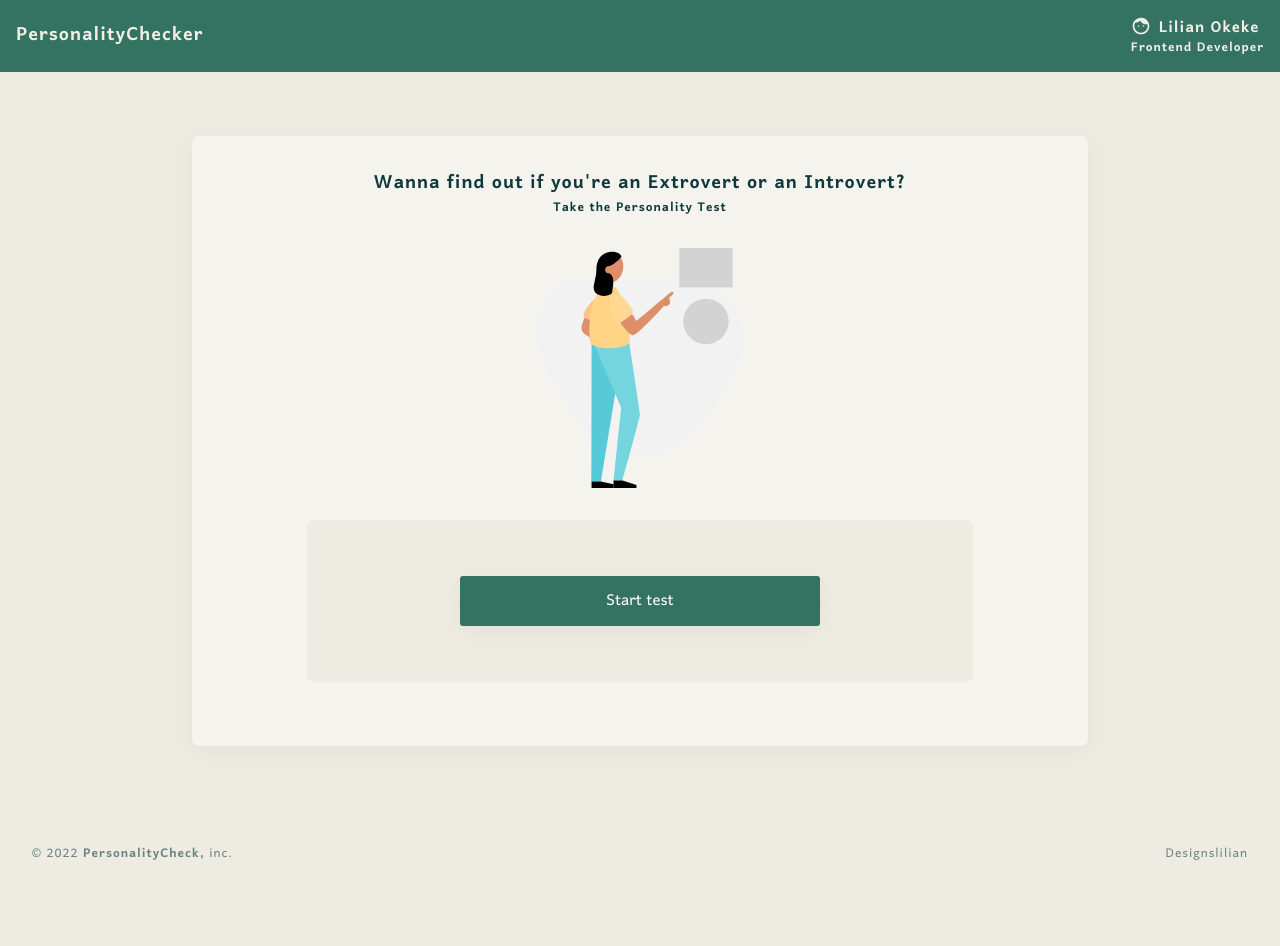
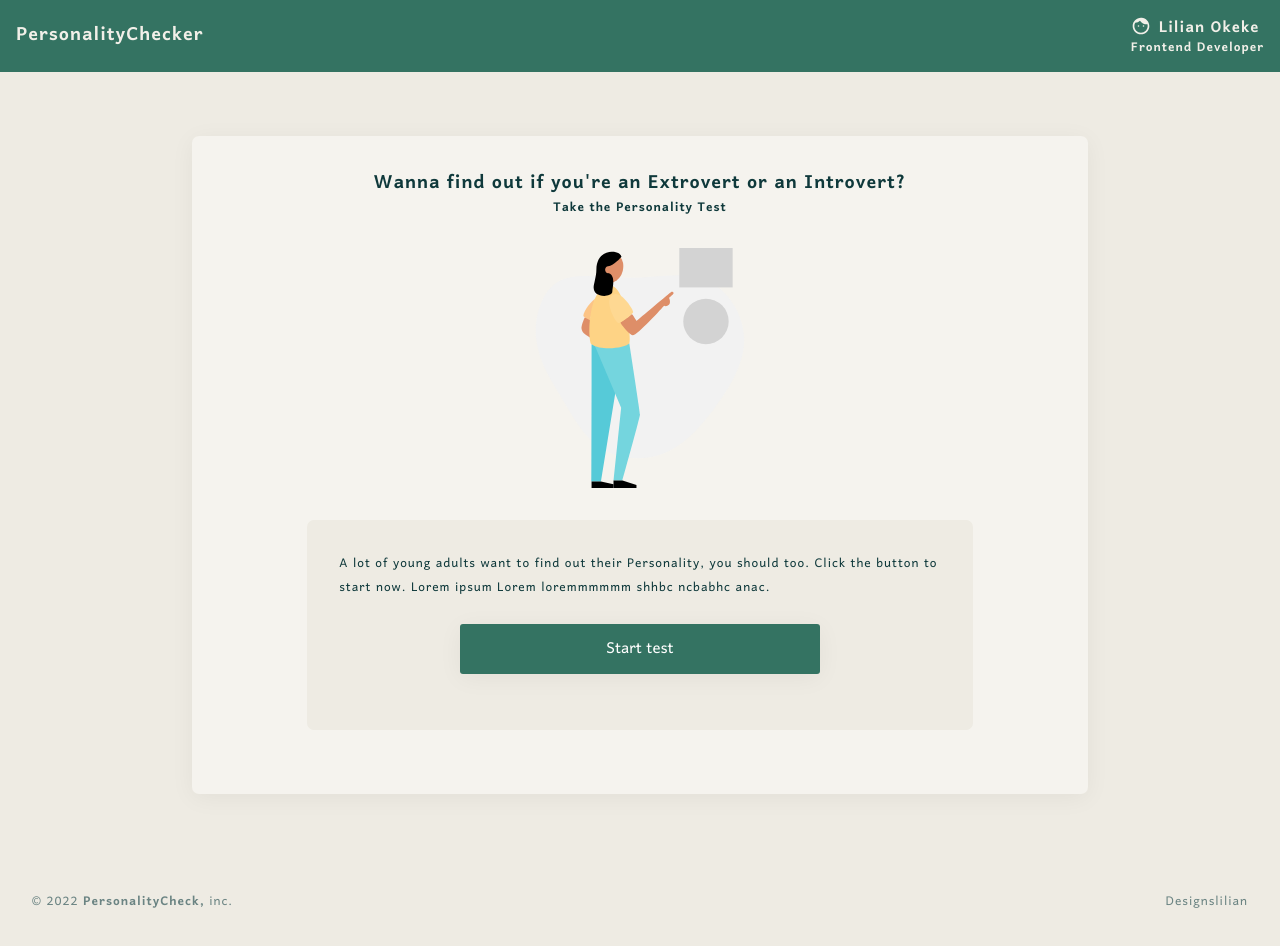
Before and after one commit to Lilianada/PersonalityCheckerApp, a React (Create React App) app: page / in a window 1280 px wide. Before the commit the page ends 898 px from the top, so only its background shows below. Built offline with nearby package versions, Linux system fonts and the light colour scheme; a web font is replaced by a local one.

Commit message:
Routed paths

```diff
--- a/src/App.css
+++ b/src/App.css
@@ -17,7 +17,7 @@
     --darkgreen-color: #2e6757;
     --beige-110: #eeebe3;
     --beige-60: #f1efe8;
-    --beige-10: #f5f3ee;
+    --beige-10: #e8e5df;
     --orange-color: #f1a680;
     --orange-2: #f5decf;
 
--- a/src/App.js
+++ b/src/App.js
@@ -1,4 +1,3 @@
-import { Route, Routes } from 'react-router-dom';
 import './App.css';
 import QtnAnswer from './components/QuestionsAnswer/QtnAns';
 import Home from './pages/Home/Home';
@@ -7,9 +6,7 @@ function App() {
   return (
     <div className="App bodyWrapper">
       <Home/>
-      {/* <Routes>
-          <Route path="/Home" element={<Home/>}/>
-      </Routes> */}
+
     </div>
   );
 }
--- a/src/components/QuestionsAnswer/QAstyles.js
+++ b/src/components/QuestionsAnswer/QAstyles.js
@@ -12,7 +12,7 @@ export const Result = styled.div`
 
 export const ResultText = styled.h1`
     text-align: center;
-    font-size: var(--font-twentyfour);
+    /* font-size: var(--font-twentyfour); */
     font-weight: 600;
 `
 export const QtnCount = styled.p`
@@ -33,7 +33,7 @@ export const Req = styled.p`
 
 export const Options = styled.div`
     padding: 1rem;
-    background: var(--beige-60);
+    background: var(--beige-10);
     display: flex;
     align-items: center;
     margin-top: 1.5rem;
@@ -41,7 +41,7 @@ export const Options = styled.div`
     cursor: pointer;
 
     &:hover, :focus{
-        background: var(--beige-10);
+        background: var(--beige-60);
     }
 `
 
--- a/src/components/QuestionsAnswer/QtnAns.js
+++ b/src/components/QuestionsAnswer/QtnAns.js
@@ -1,4 +1,5 @@
 import React, { useState } from "react";
+import { Link } from "react-router-dom";
 import { Opt,
     Options,
     QtnCount,
@@ -25,9 +26,9 @@ export default function QtnAnswer () {
 
     // Handle the Next button once clicked
     const handleClick = (correctAns) => {
-        if (correctAns == "introvert" > 3) {
+        if ((correctAns == "introvert") > 3) {
             setShowResult("Introvert")
-        }else if (correctAns == "extrovert" > 3){
+        }else if ((correctAns == "extrovert") > 3){
             setShowResult("Extrovert")
         }else {
             setShowResult("Ambivert")
@@ -47,7 +48,7 @@ export default function QtnAnswer () {
             {showResult ? (
                 <Result>
                     <ResultText>You are an {showResult}!</ResultText>
-                    {/* <img src="https://n.foxdsgn.com/sterling-3/wp-content/uploads/2020/12/7-2.png" alt="Result" /> */}
+                    <img src="https://n.foxdsgn.com/sterling-3/wp-content/uploads/2020/12/7-2.png" alt="Result" />
                 </Result>
                 )
                 :
@@ -68,7 +69,9 @@ export default function QtnAnswer () {
                             <ButtonWrap>
                                 <Button
                                     onClick={handleClick}
-                                >Next question</Button>
+                                >
+                                    Next question
+                                </Button>
                             </ButtonWrap>
                         </Wrapper>
                     ))}
--- a/src/pages/Home/Home.js
+++ b/src/pages/Home/Home.js
@@ -1,13 +1,10 @@
 import React from "react";
+import { Route, Routes } from 'react-router-dom';
 import FooterSection from '../../components/Footer/Footer';
 import HeaderNav from '../../components/Header/Header';
-import { Wrapper,
-    Header,
-    InnerBody
-} from "../../pages/Home/HomeStyles";
-import image from "../../assets/049-choices-colour.svg"
-import { Link } from "react-router-dom";
-import { Button } from "../../components/QuestionsAnswer/QAstyles";
+import QtnAnswer from "../../components/QuestionsAnswer/QtnAns";
+import { Wrapper} from "../../pages/Home/HomeStyles";
+import HomeBody from "./HomeBody";
 
 
 function Home() {
@@ -15,14 +12,10 @@ function Home() {
         <div className="App bodyWrapper">
             <HeaderNav />
             <Wrapper>
-            <Header>
-                    <h2>Wanna find out if you're an Extrovert or an Introvert?</h2>
-                    <h4>Take the Personality Test</h4>
-                </Header>
-                <img src={image} alt="Choice image" className="image"/>
-                <InnerBody>
-                    <Button><Link to="/QtnAns">Start test</Link></Button>
-                </InnerBody>
+                <Routes>
+                    <Route exact path="/" element={<HomeBody/>}/>
+                    <Route path="/QtnAnswer" element={<QtnAnswer/>}/>
+                </Routes>
             </Wrapper>
             <FooterSection />
         </div>
--- /dev/null
+++ b/src/pages/Home/HomeBody.js
@@ -0,0 +1,29 @@
+import React from "react";
+import image from "../../assets/049-choices-colour.svg"
+import { Link } from "react-router-dom";
+import {Button,
+    Header,
+    InnerBody
+} from "../../pages/Home/HomeStyles";
+
+export default function HomeBody () {
+
+    return (
+        <>
+            <Header>
+                <h2>Wanna find out if you're an Extrovert or an Introvert?</h2>
+                <h4>Take the Personality Test</h4>
+            </Header>
+            <img src={image} alt="Choice image" className="image"/>
+            <InnerBody>
+                <p>
+                    A lot of young adults want to find out their Personality,
+                    you should too. Click the button to start now.
+                    Lorem ipsum Lorem loremmmmmm shhbc ncbabhc anac.
+                </p>
+                <Link to="/QtnAnswer" style={{display: "grid"}}><Button>Start test</Button></Link>
+            </InnerBody>
+
+        </>
+    )
+}
--- a/src/pages/Home/HomeStyles.js
+++ b/src/pages/Home/HomeStyles.js
@@ -31,3 +31,22 @@ export const InnerBody = styled.div`
     display: flex;
     flex-direction: column;
 `
+
+export const Button = styled.button`
+    width: 60%;
+    padding: .5rem;
+    border: none;
+    outline: none;
+    border-radius: 3px;
+    background: var(--green-color);
+    box-shadow: 0 4px 25px rgb(0 0 0 / 5%);
+    font-size: var(--font-eighteen);
+    font-family: inherit;
+    color: var(--white-color);
+    margin: 1.5rem auto;
+    cursor: pointer;
+
+    &:hover, :focus{
+        background: var(--darkgreen-color);
+    }
+`
```
Also changed, not shown: src/components/Body/Body.js (deleted, +0 -20 lines). Lines whose indentation alone changed are shown as unchanged.
